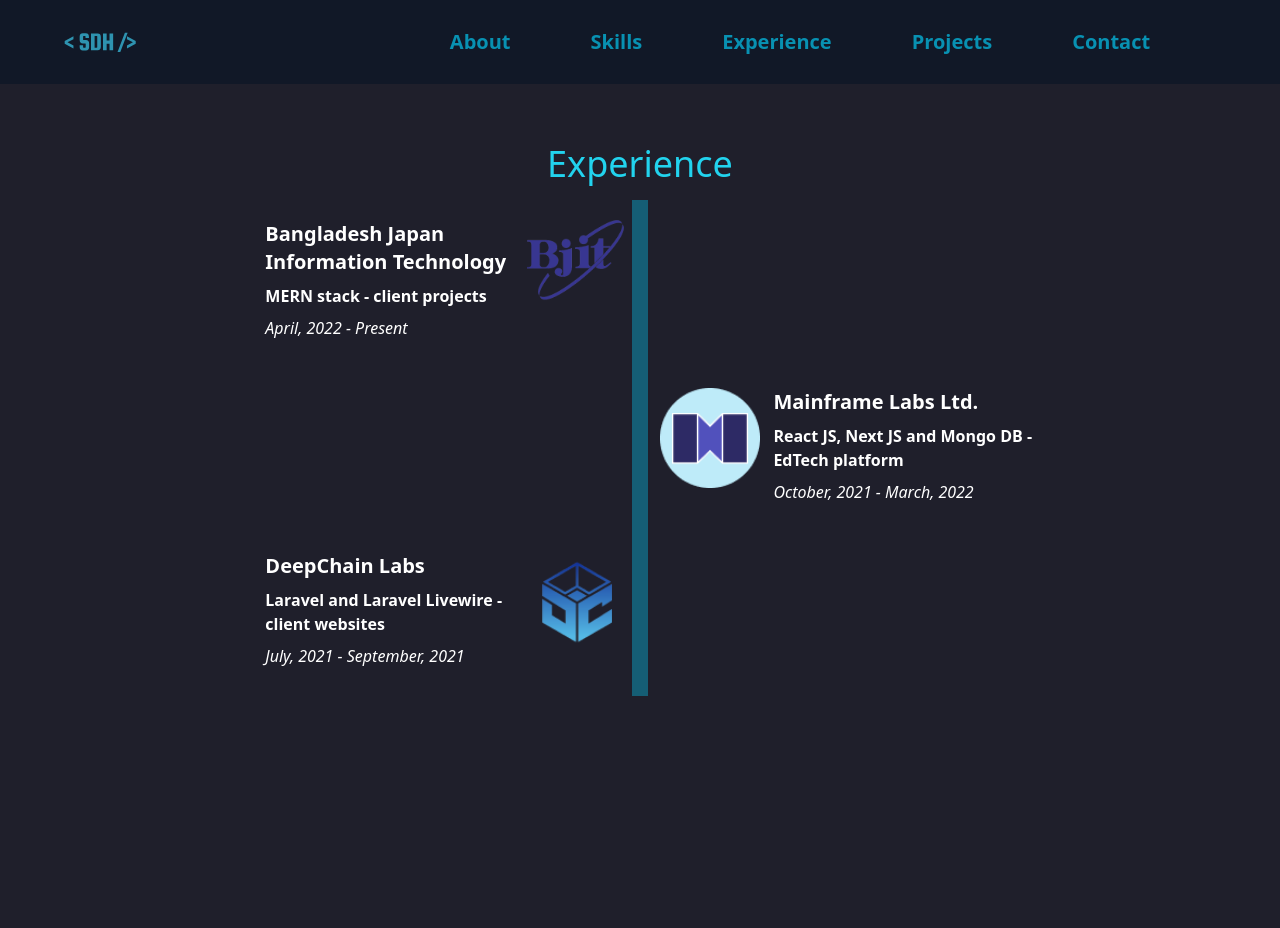
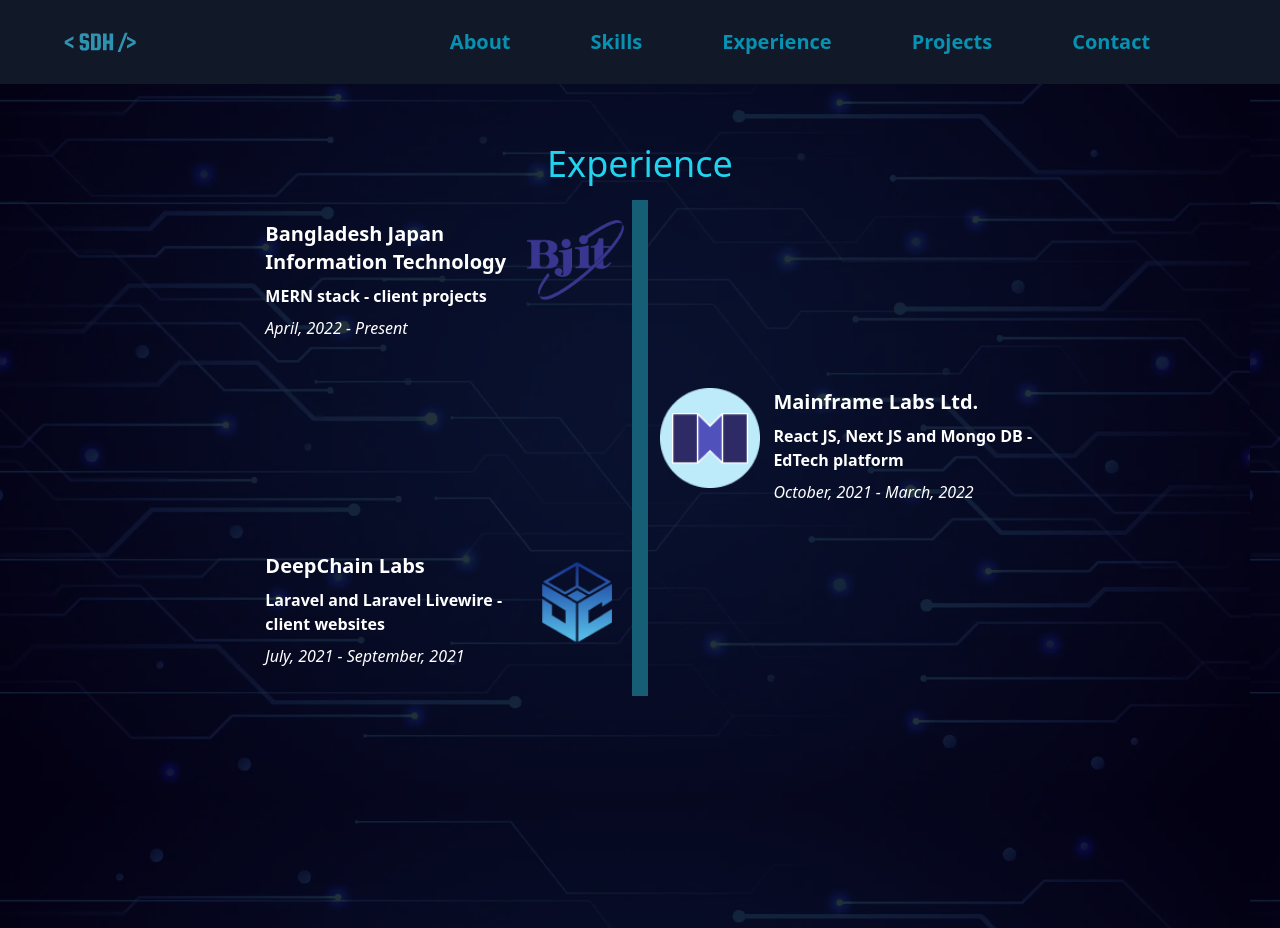
Before and after one commit to snigdho611/snigdho611.dev, a Next.js app: page /experience in a window 1280 px wide. Built offline with nearby package versions, Linux system fonts and the light colour scheme.

Commit message:
Added background, added links to institutions

```diff
--- a/pages/about.tsx
+++ b/pages/about.tsx
@@ -14,7 +14,7 @@
   {
     id: 1,
     name: "American International University-Bangladesh",
-    siteURL: "",
+    siteURL: "https://www.aiub.edu/",
     imageURL: "/images/education/AIUB.png",
     degree: "Bachelor’s in Computer Science and Software Engineering",
     time: "January, 2018 - January, 2022",
@@ -22,7 +22,7 @@
   {
     id: 2,
     name: "Maple Leaf International School",
-    siteURL: "",
+    siteURL: "https://mlis.edu.bd/",
     imageURL: "/images/education/MLIS.png",
     degree: "A ‘ Levels",
     time: "June, 2013 - January, 2017",
@@ -30,7 +30,7 @@
   {
     id: 3,
     name: "Maple Leaf International School",
-    siteURL: "",
+    siteURL: "https://mlis.edu.bd/",
     imageURL: "/images/education/MLIS.png",
     degree: "O ‘ Levels",
     time: "June, 2012 - June, 2013",
--- a/src/components/Experience/ExperienceRow/index.tsx
+++ b/src/components/Experience/ExperienceRow/index.tsx
@@ -1,4 +1,5 @@
 import gsap from "gsap";
+import Link from "next/link";
 import React, { useEffect, useRef } from "react";
 import ExperienceCard from "./ExperienceCard";
 
@@ -8,7 +9,7 @@
   imageURL?: string;
   degree?: string;
   time?: string;
-  website?: string;
+  siteURL?: string;
 }
 
 const ExperienceRow: React.FC<ExperienceRowProps> = ({
@@ -17,15 +18,18 @@
   degree,
   time,
   id,
+  siteURL,
 }) => {
   return id && id % 2 == 0 ? (
     <div className="flex flex-row mx-auto">
       <div className="" style={{ width: "49%" }} />
       <div className="bg-cyan-800 mx-3" style={{ width: "2%" }} />
       <div className="flex flex-row my-5" style={{ width: "49%" }}>
-        <div className="w-3/12">
-          <ExperienceCard imageURL={imageURL || ""} />
-        </div>
+        <Link href={siteURL || "#"} passHref>
+          <div className="w-3/12 cursor-pointer">
+            <ExperienceCard imageURL={imageURL || ""} />
+          </div>
+        </Link>
         <div className="pl-5 w-9/12">
           <div className="text-white ">
             <div className="text-xl font-bold">{name || "N/A"}</div>
@@ -45,9 +49,11 @@
             <div className="text-small italic my-2">{time || "N/A"}</div>
           </div>
         </div>
-        <div className="w-3/12">
-          <ExperienceCard imageURL={imageURL || ""} />
-        </div>
+        <Link href={siteURL || "#"} passHref>
+          <div className="w-3/12 cursor-pointer">
+            <ExperienceCard imageURL={imageURL || ""} />
+          </div>
+        </Link>
       </div>
       <div className="bg-cyan-800 mx-3" style={{ width: "2%" }} />
       <div className="" style={{ width: "49%" }} />
--- a/src/components/Experience/index.tsx
+++ b/src/components/Experience/index.tsx
@@ -37,7 +37,8 @@
           </h1>
           <div className="flex flex-row">
             <div className="px-8 w-full">
-              {experience.map(({ id, name, imageURL, degree, time }) => {
+              {experience.map(
+                ({ id, name, imageURL, degree, time, siteURL }) => {
                   return (
                     <ExperienceRow
                       key={id}
@@ -45,10 +46,12 @@
                       imageURL={imageURL}
                       degree={degree}
                       time={time}
+                      siteURL={siteURL}
                       id={id}
                     />
                   );
-              })}
+                }
+              )}
             </div>
           </div>
         </div>
--- a/styles/index.css
+++ b/styles/index.css
@@ -9,8 +9,12 @@
 }
 
 body {
-  background-color: #1f1f2b;
+  background-color: rgba(31, 31, 43, 0.918);
   overflow-x: hidden;
+  background-image: url('/images/background.webp');
+  background-size: contain;
+  background-blend-mode: multiply;
+  opacity: 5;
 }
 
 .transit {
```
Also changed, not shown: public/images/background.webp (added). Lines whose indentation alone changed are shown as unchanged.
